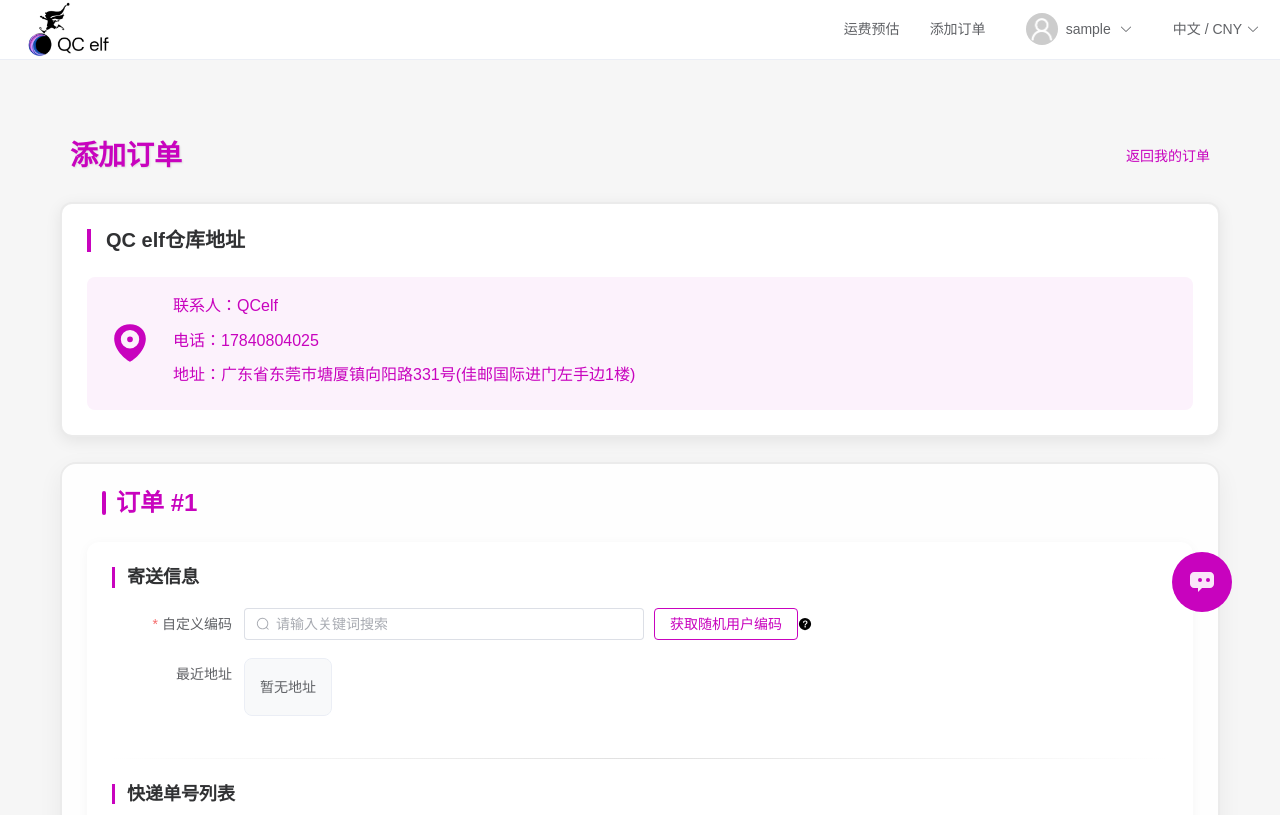
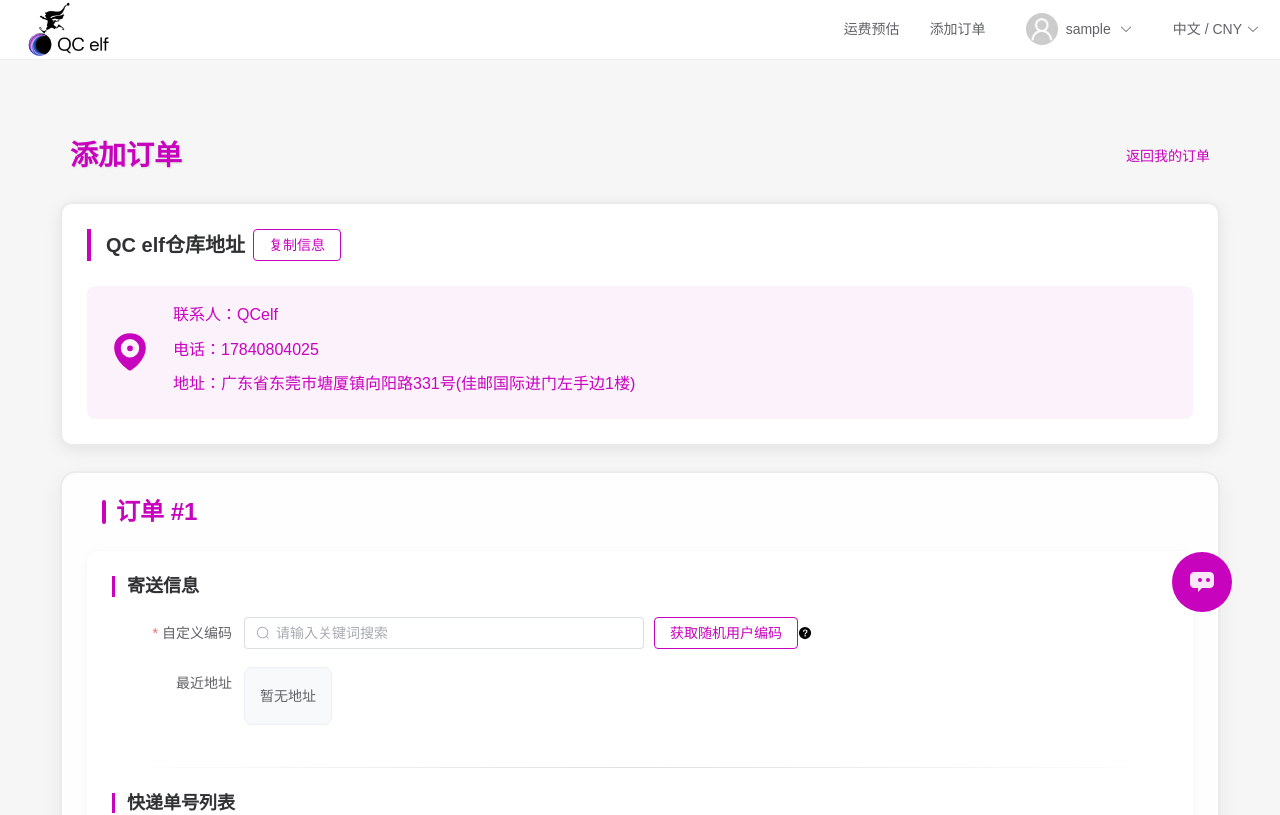
Before and after one commit to OrangeDreak/zy_pc, a Vue app: page /add-transfer in a window 1280 px wide. Shown: the top 815 px of the page. Built offline with nearby package versions, Linux system fonts and the light colour scheme; sample sign-in values are in the browser's storage.

Commit message:
feat: ui

```diff
--- a/src/views/transfer/AddTransferOrder.vue
+++ b/src/views/transfer/AddTransferOrder.vue
@@ -14,7 +14,7 @@
 
       <!-- 仓库地址信息 -->
       <div class="section warehouse-section">
-        <div class="section-title">{{ $t('transfer.addOrder.warehouse.title') }}</div>
+        <div class="section-title">{{ $t('transfer.addOrder.warehouse.title') }} <el-button class="ml-2" type="primary" plain @click="copyToClipboard">复制信息</el-button></div>
         <!-- <div class="section-content">
           <el-link type="primary" @click="getWarehouseAddress">
             {{ $t('transfer.addOrder.warehouse.getAddress') }}
@@ -217,6 +217,19 @@ const currentOrderIndex = ref(0);
 const customCodeLoading = ref(false);
 const customCodeOptions = ref([]);
 
+
+const copyToClipboard = () => {
+  const text = `联系人：QCelf\n电话：17840804025\n地址：广东省东莞市塘厦镇向阳路331号(佳邮国际进门左手边1楼)`;
+  navigator.clipboard
+    .writeText(text)
+    .then(() => {
+      console.log("内容已成功复制到剪切板");
+    })
+    .catch((err) => {
+      console.error("无法复制内容到剪切板:", err);
+    });
+  ElMessage.success('信息已复制到剪贴板');
+};
 // 模拟远程搜索方法
 const remoteSearchCustomCode = async (orderIndex,query) => {
   orders.value[orderIndex].userNo = query;
```
Also changed, not shown: 1 other file (tests, documents, lock files or other folders).
